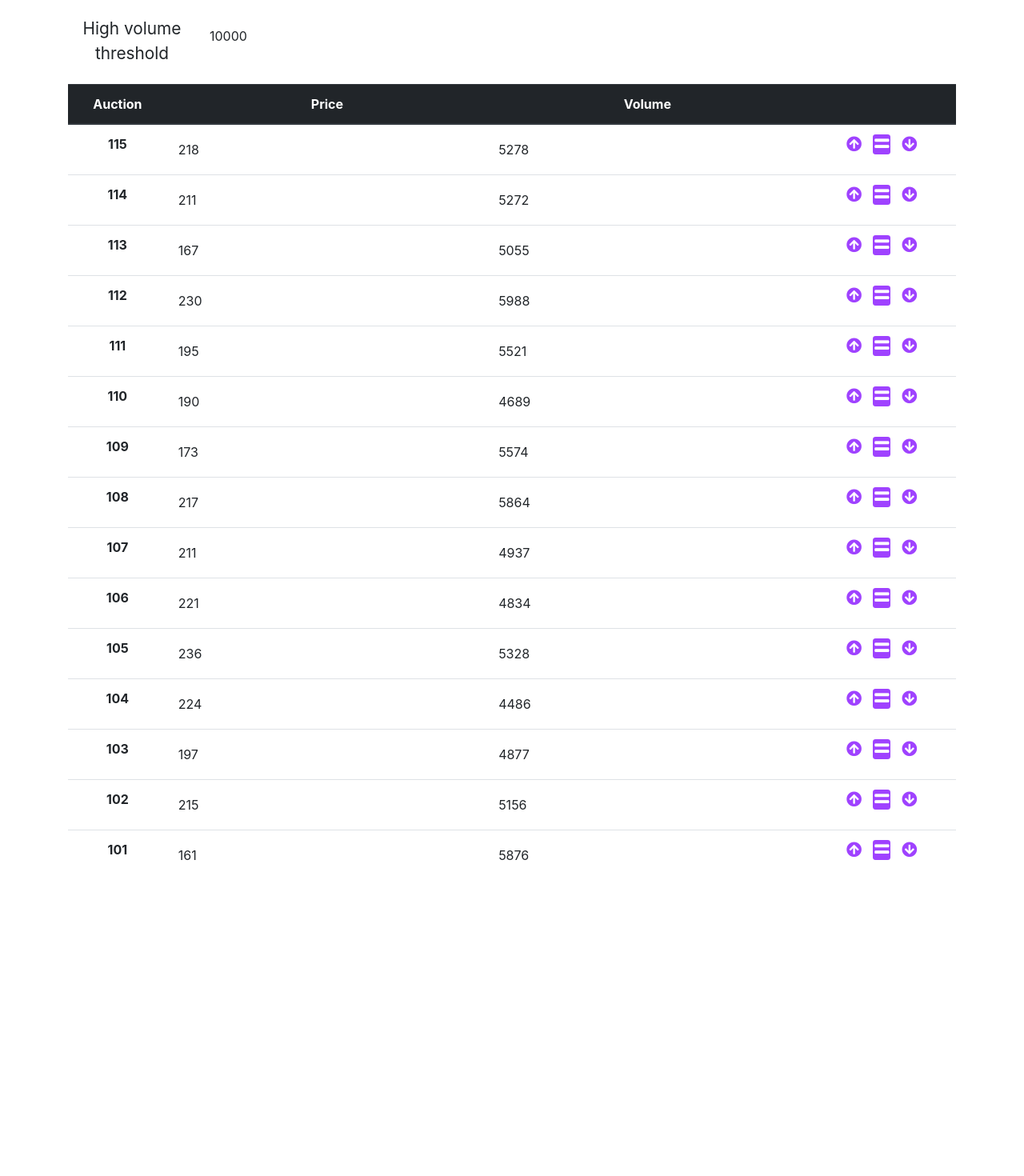
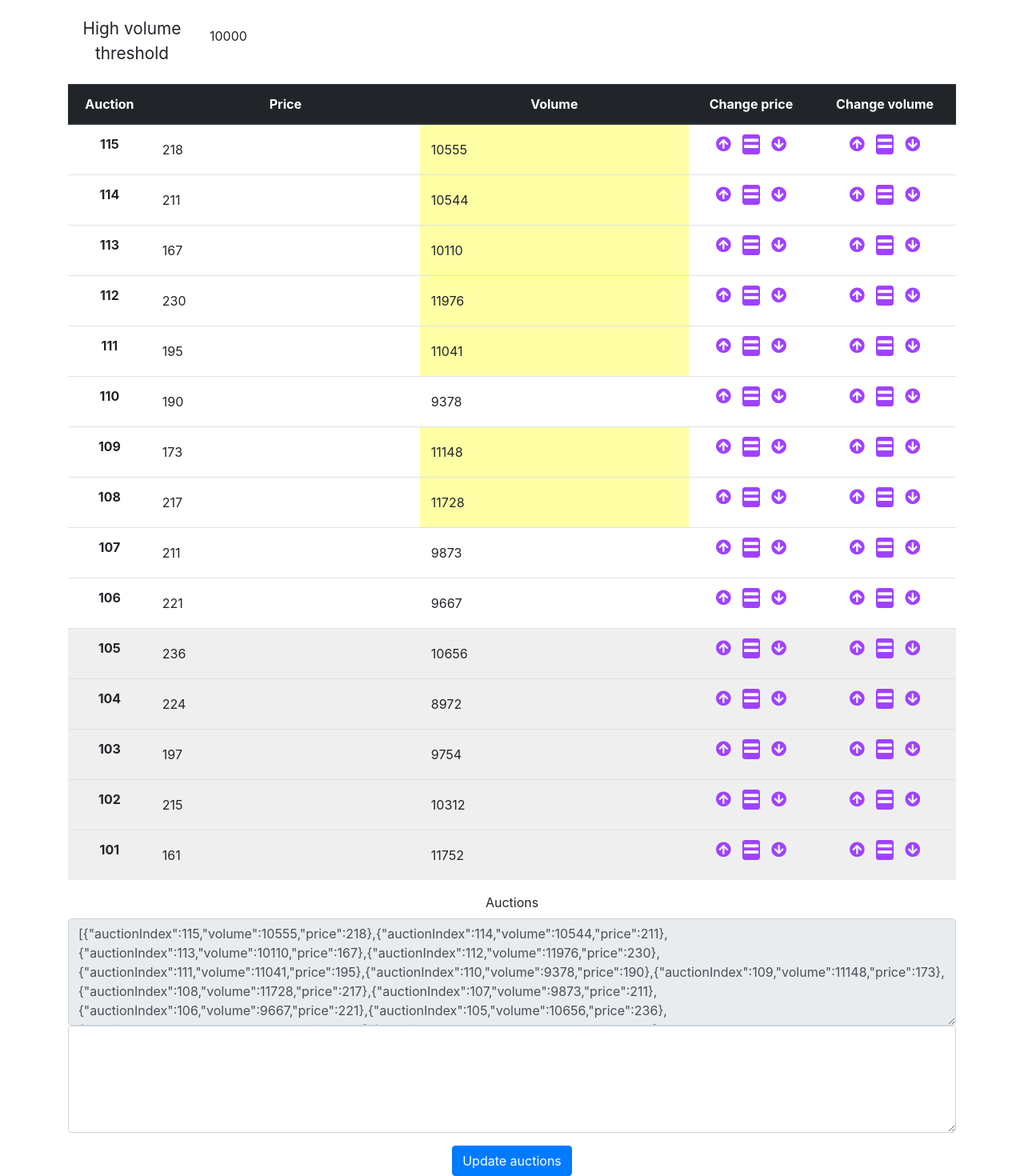
Before and after one commit to anxolin/-dx-price-feed-simulator, a React (Create React App) app: page / in a window 1280 px wide. Shown: the part 515-1985 px from the top of the page at 80% size. Before the commit the page ends 1631 px from the top, so only its background shows below. Built offline with nearby package versions, Linux system fonts and the light colour scheme.

Commit message:
Allow to save scenarios

```diff
--- a/src/App.css
+++ b/src/App.css
@@ -29,3 +29,11 @@
 .price {
   font-size: 4em;
 }
+
+.high-value {
+  background: #ffffa6;
+}
+
+.unused {
+  background-color: #efefef;
+}
--- a/src/PriceSimulator.js
+++ b/src/PriceSimulator.js
@@ -10,8 +10,8 @@ const REFERENCE_VALUES = {
   },
   volume: {
     low: 1300,
-    avg: 5000,
-    high: 30000
+    avg: 10000,
+    high: 50000
   }
 }
 const PERCENTAGE_RANDOMNES = 20
@@ -22,6 +22,8 @@ class PriceSimulator extends Component {
     numAuctionToUse: 10,
     highVolumeThreshold: 10000
   }
+
+  auctionsJsonRef = React.createRef()
 
   componentDidMount () {
     const auctions = []
@@ -100,9 +102,9 @@ class PriceSimulator extends Component {
       auctionIndex,
       volume,
       price
-    }) => {
+    }, index) => {
       return (
-        <tr key={ auctionIndex }>
+        <tr key={ auctionIndex } className={ (index > this.state.numAuctionToUse -1) ? 'unused' : '' }>
           <th scope="row">{ auctionIndex }</th>
           <td>
             <input
@@ -112,7 +114,7 @@ class PriceSimulator extends Component {
               onChange={ event => this.onChangePrice(auctionIndex, event.target.value) }
             />
           </td>
-          <td>
+          <td className={ (volume > this.state.highVolumeThreshold && index <= this.state.numAuctionToUse -1) ? 'high-value' : ''  }>
             <input
               type="number"
               className="form-control-plaintext"
@@ -129,6 +131,17 @@ class PriceSimulator extends Component {
             }></i>
             <i className="fas fa-arrow-circle-down" onClick={
               () => this.changeSingleAuction(auctionIndex, 'price', 'low')
+            }></i>
+          </td>
+          <td className="actions">
+            <i className="fas fa-arrow-circle-up" onClick={
+              () => this.changeSingleAuction(auctionIndex, 'volume', 'high')
+            }></i>
+            <i className="fas fa-equals" onClick={
+              () => this.changeSingleAuction(auctionIndex, 'volume', 'avg')
+            }></i>
+            <i className="fas fa-arrow-circle-down" onClick={
+              () => this.changeSingleAuction(auctionIndex, 'volume', 'low')
             }></i>
           </td>
         </tr>
@@ -197,13 +210,37 @@ class PriceSimulator extends Component {
             <th scope="col">Auction</th>
             <th scope="col">Price</th>
             <th scope="col">Volume</th>
-            <th scope="col"></th>
+            <th scope="col">Change price</th>
+            <th scope="col">Change volume</th>
           </tr>
         </thead>
         <tbody>
           { rows }
         </tbody>
       </table>
+      <div className="form-group">
+        <label htmlFor="auctionsJson">Auctions</label>
+        <textarea
+          className="form-control"
+          id="auctionsJson"
+          rows="5"
+          readOnly
+          value={ JSON.stringify(this.state.auctions) }
+        />
+        <textarea
+          ref={this.auctionsJsonRef}
+          className="form-control"
+          id="auctionsJsonInput"
+          rows="5"
+        />
+      </div>
+      <button
+        onClick={ event => this.setState({ auctions: JSON.parse(this.auctionsJsonRef.current.value) }) }
+        type="button"
+        className="btn btn-primary">
+          Update auctions
+      </button>
+
      </form>
     )
   }
--- a/src/priceUtils.js
+++ b/src/priceUtils.js
@@ -1,5 +1,5 @@
 const WEIGHED_VOLUME_CONSTANT = 10
-const WEIGHED_PRICE_CONSTANT = 10
+const WEIGHED_TIME_CONSTANT = 10000000
 
 function getPrice ({
   auctions,
@@ -12,7 +12,7 @@ function getPrice ({
     if (volume > highVolumeThreshold) {
       const weight = volume * (
         WEIGHED_VOLUME_CONSTANT * Math.pow(numAuctionToUse, 2) +
-        WEIGHED_PRICE_CONSTANT + Math.pow(numAuctionToUse - index, 2)
+        WEIGHED_TIME_CONSTANT + Math.pow(numAuctionToUse - index, 2)
       )
       // console.log('weight: ', weight)
       numerator += price * weight
```
